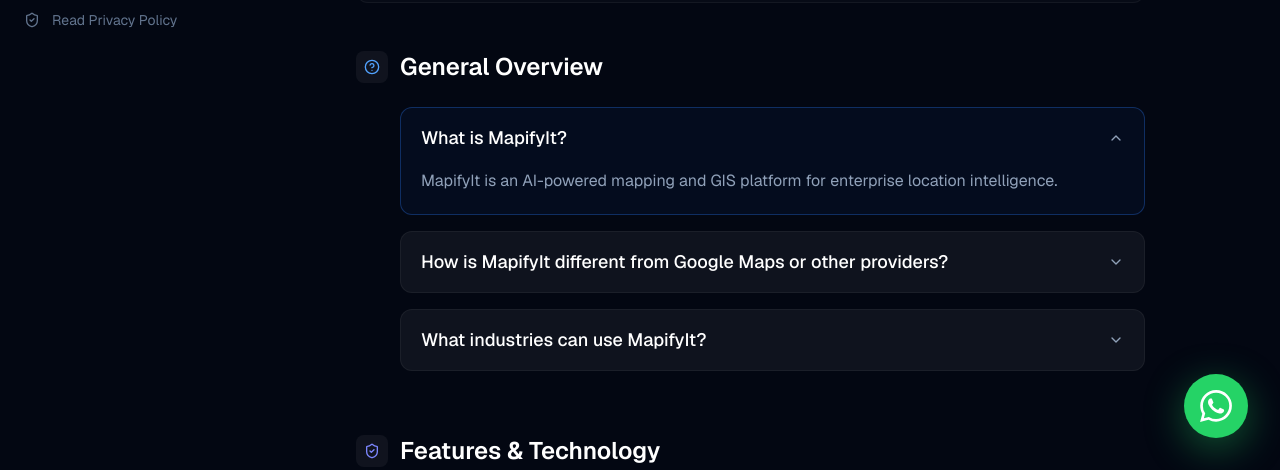
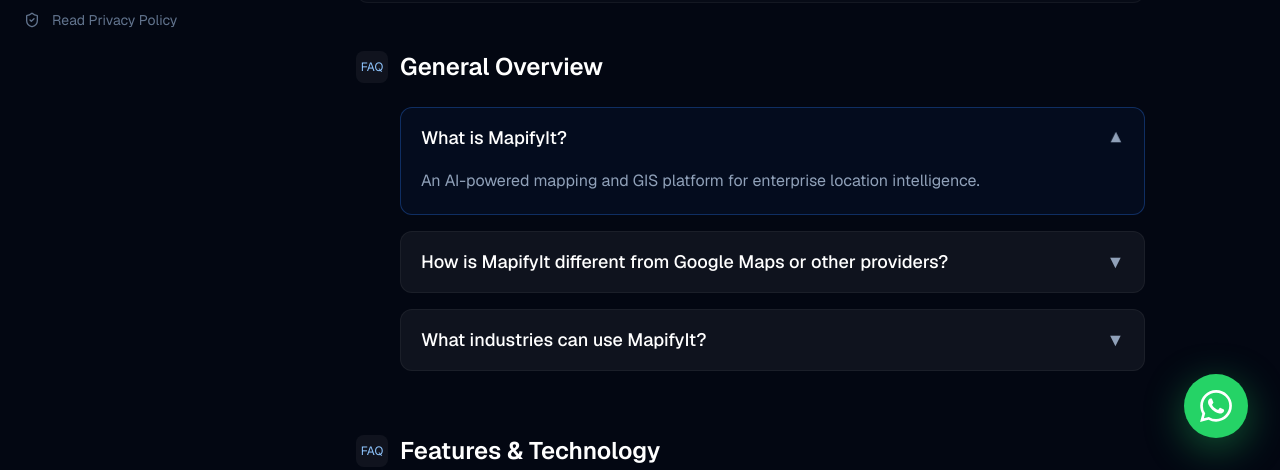
Before and after one commit to malik9594/mapifyit-web, a Next.js app: page /faqs in a window 1280 px wide. Shown: the part 330-800 px from the top of the page. Built offline with nearby package versions, Linux system fonts and the light colour scheme.

Commit message:
faqs fixes

```diff
--- a/app/layout.tsx
+++ b/app/layout.tsx
@@ -1,9 +1,11 @@
 import type { Metadata } from "next";
 import { Geist, Geist_Mono } from "next/font/google";
 import "./globals.css";
-import Navbar from "@/components/Navbar";
+import dynamic from "next/dynamic";
 import Footer from "@/components/Footer";
-import WhatsAppButton from "@/components/WhatsAppButton";
+
+const Navbar = dynamic(() => import("@/components/Navbar"), { ssr: false });
+const WhatsAppButton = dynamic(() => import("@/components/WhatsAppButton"), { ssr: false });
 
 const geistSans = Geist({
   variable: "--font-geist-sans",
--- a/components/FAQSection.tsx
+++ b/components/FAQSection.tsx
@@ -1,12 +1,5 @@
 import React from 'react';
-import { ChevronDown, HelpCircle, ShieldCheck, MessageCircle } from 'lucide-react';
 import { faqCategories } from '@/data/faqData';
-
-const IconMap = {
-  general: HelpCircle,
-  features: ShieldCheck,
-  platform: MessageCircle,
-};
 
 interface FAQSectionProps {
   categoryId: string;
@@ -21,13 +14,11 @@ export default function FAQSection({ categoryId, defaultOpen = false }: FAQSecti
   const category = faqCategories.find((c) => c.id === categoryId);
   if (!category) return null;
 
-  const CategoryIcon = IconMap[category.iconId];
-
   return (
     <section id={category.id} className="scroll-mt-32">
       <div className="flex items-center gap-3 mb-6">
-        <div className={`w-8 h-8 rounded-lg bg-white/5 flex items-center justify-center ${category.colorClass}`}>
-          <CategoryIcon className="w-4 h-4" />
+        <div className="w-8 h-8 rounded-lg bg-white/5 flex items-center justify-center text-xs text-blue-300">
+          FAQ
         </div>
         <h2 className="text-2xl font-semibold text-white">{category.title}</h2>
       </div>
@@ -41,7 +32,7 @@ export default function FAQSection({ categoryId, defaultOpen = false }: FAQSecti
           >
             <summary className="list-none cursor-pointer px-5 py-4 flex items-center justify-between text-left text-white text-base md:text-lg font-medium">
               <span>{faq.question}</span>
-              <ChevronDown className="w-4 h-4 text-slate-400 transition-transform duration-300 group-open:rotate-180" />
+              <span className="text-slate-400 transition-transform duration-300 group-open:rotate-180">▼</span>
             </summary>
             <div className="px-5 pb-5 text-slate-400 leading-relaxed text-sm md:text-base">
               {faq.answer}
--- a/data/faqData.tsx
+++ b/data/faqData.tsx
@@ -20,15 +20,15 @@ export const faqCategories: FAQCategory[] = [
     faqs: [
       {
         question: "What is MapifyIt?",
-        answer: "MapifyIt is an AI-powered mapping and GIS platform for enterprise location intelligence."
+        answer: "An AI-powered mapping and GIS platform for enterprise location intelligence."
       },
       {
         question: "How is MapifyIt different from Google Maps or other providers?",
-        answer: "Unlike traditional map providers, MapifyIt offers deep localization, offline-first functionality, data sovereignty, and flexible deployment."
+        answer: "We focus on localization, offline-first use, data sovereignty, and flexible deployment."
       },
       {
         question: "What industries can use MapifyIt?",
-        answer: "MapifyIt is suitable for logistics, smart cities, defense, enterprise software, and mobility/transportation."
+        answer: "Logistics, smart cities, defense, enterprise apps, and mobility."
       }
     ]
   },
@@ -40,11 +40,11 @@ export const faqCategories: FAQCategory[] = [
     faqs: [
       {
         question: "What are the main features of MapifyIt?",
-        answer: "MapifyIt offers mapping, GIS visualization, search, routing, real-time tracking, and AI spatial intelligence."
+        answer: "Mapping, GIS visualization, search, routing, live tracking, and AI spatial intelligence."
       },
       {
         question: "Can MapifyIt work without internet?",
-        answer: "Yes, MapifyIt is designed to work in low-bandwidth or offline environments, ideal for remote or secure operations."
+        answer: "Yes. It runs in low-bandwidth or offline environments for remote or secure ops."
       }
     ]
   },
@@ -56,11 +56,11 @@ export const faqCategories: FAQCategory[] = [
     faqs: [
       {
         question: "Is MapifyIt scalable?",
-        answer: "Yes, MapifyIt is built for massive enterprise-level operations with modular pricing."
+        answer: "Yes. Built for large enterprise workloads."
       },
       {
         question: "How does pricing work?",
-        answer: "MapifyIt uses transparent, usage-based pricing with no hidden costs."
+        answer: "Transparent, usage-based pricing with no hidden costs."
       }
     ]
   }
```
